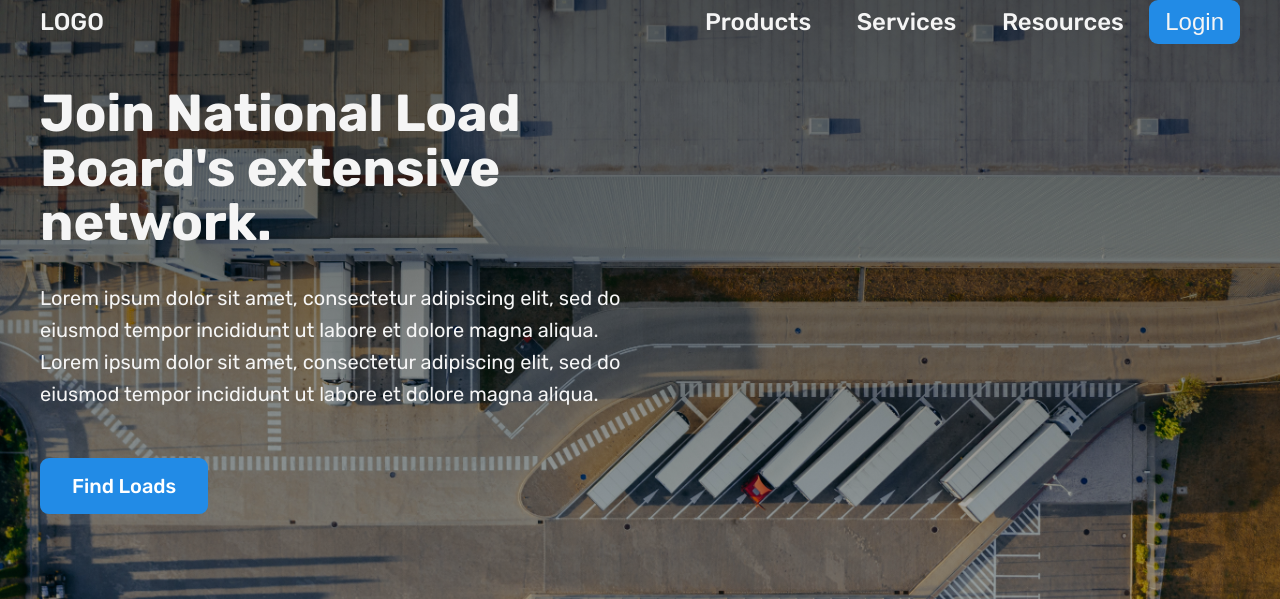
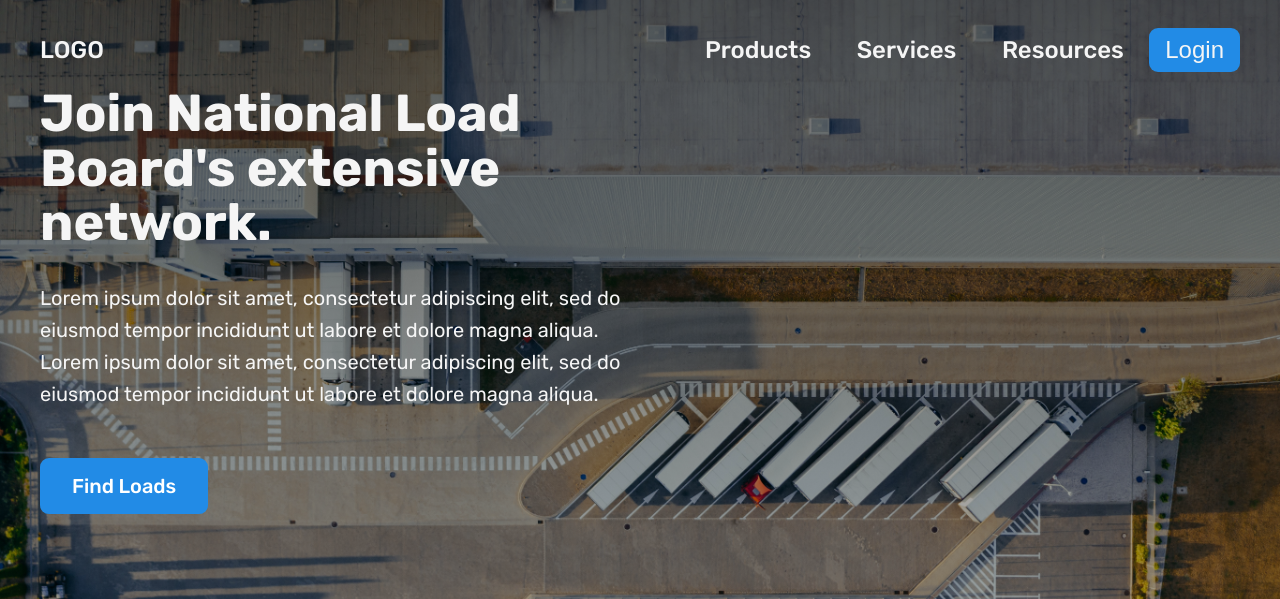
Before and after one commit to Jose-Servin/WebDevelopment, a Flask app: template flaskenv/templates/NLB_index.html in a window 1280 px wide. Shown: the top 599 px of the page. Run offline with Flask 2, Linux system fonts and the light colour scheme; the template is opened without the code that fills it, so the values that code supplies are empty.

Commit message:
added padding top to nav bar element

```diff
--- a/flaskenv/static/style_sheets/NLB_index.css
+++ b/flaskenv/static/style_sheets/NLB_index.css
@@ -30,7 +30,7 @@ header {
 }
 
 .nav-container {
-
+    padding-top: 28px;
     font-weight: 500;
     font-size: 24px;
     display: flex;
```
